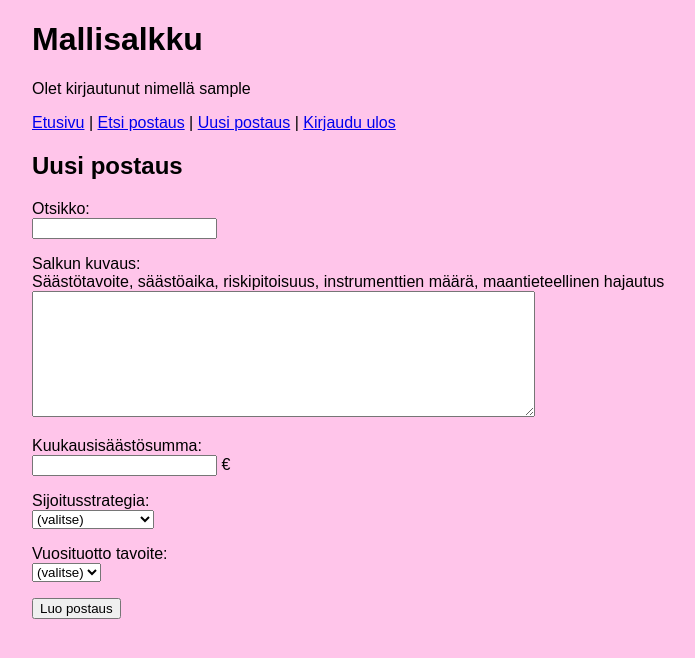
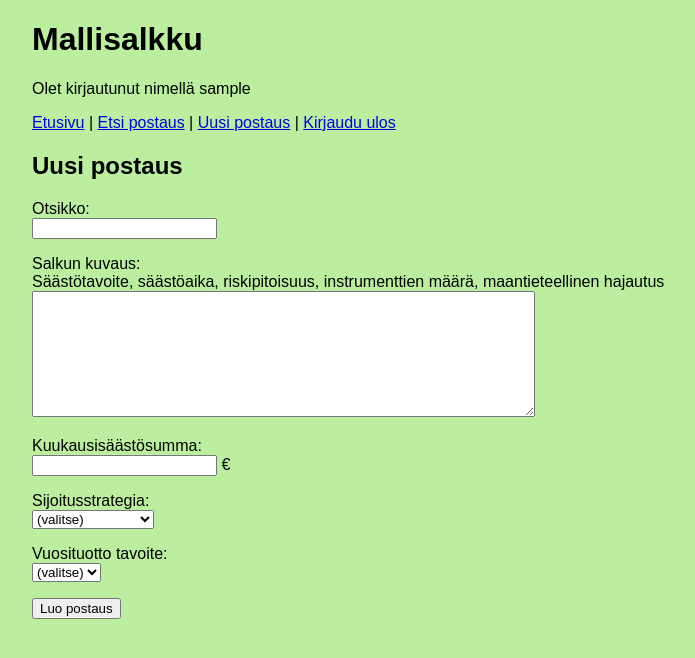
Before and after one commit to Majakangass/Mallisalkku, a Flask app: page /new_post in a window 1280 px wide. Shown: the top 658 px of the page, without its empty margins (208-903 px from the left). Run offline with Flask 3, Linux system fonts and the light colour scheme; the visitor is signed in with stand-in values (Sample User, id 1); data comes from the database, SQL or seed files in the repository.

Commit message:
Modify the layout

```diff
--- a/static/main.css
+++ b/static/main.css
@@ -2,7 +2,7 @@ body {
   margin: auto;
   max-width: 50em;
   font-family: sans-serif;
-  background-color: rgb(255, 197, 234);
+  background-color: rgb(187, 239, 159);
 }
 
 .post{
```
